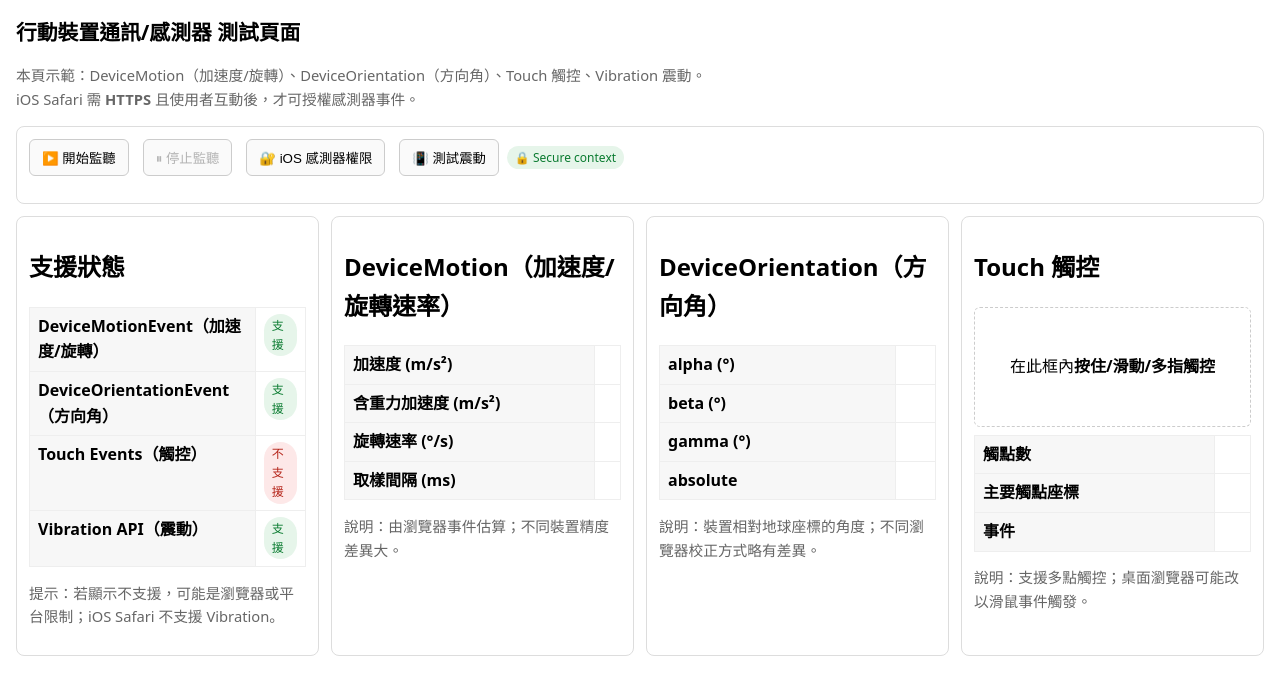
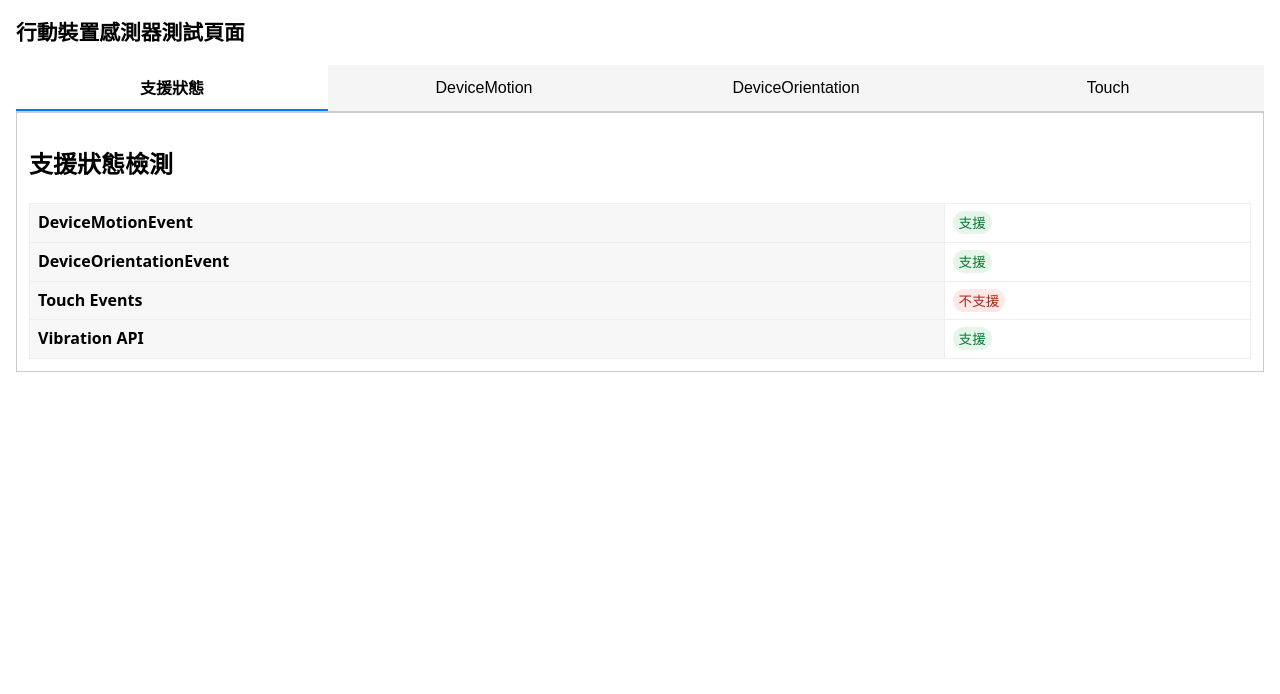
Before and after one commit to baricebard/test_pages, a plain HTML site: page ch01002.html in a window 1280 px wide. Drawn offline with Linux system fonts and the light colour scheme.

Commit message:
Update ch01002.html
改為 tab 顯示

```diff
--- a/ch01002.html
+++ b/ch01002.html
@@ -2,243 +2,133 @@
 <html lang="zh-Hant">
 <head>
   <meta charset="utf-8" />
-  <title>行動裝置通訊/感測器 測試頁面 Demo</title>
+  <title>感測器測試頁面 (Tabs)</title>
   <meta name="viewport" content="width=device-width, initial-scale=1" />
   <style>
-    * { box-sizing: border-box; }
-    body { font-family: system-ui, -apple-system, Segoe UI, Roboto, Arial, "Noto Sans TC", "PingFang TC", sans-serif; margin: 16px; line-height: 1.6; }
-    h1 { font-size: 1.3rem; margin: 0 0 8px; }
-    .grid { display: grid; grid-template-columns: repeat(auto-fit, minmax(280px, 1fr)); gap: 12px; }
-    section { border: 1px solid #ddd; border-radius: 8px; padding: 12px; }
-    table { width: 100%; border-collapse: collapse; margin-top: 6px; }
-    th, td { border: 1px solid #eee; padding: 6px 8px; text-align: left; vertical-align: top; font-variant-numeric: tabular-nums; }
+    body { font-family: system-ui, sans-serif; margin: 16px; line-height: 1.6; }
+    h1 { font-size: 1.3rem; margin-bottom: 8px; }
+    .tabs { display: flex; border-bottom: 2px solid #ccc; margin-top: 16px; }
+    .tab-btn {
+      flex: 1; padding: 10px; cursor: pointer; text-align: center;
+      border: none; background: #f5f5f5; font-size: 1rem;
+    }
+    .tab-btn.active { background: #fff; border-bottom: 2px solid #007bff; font-weight: bold; }
+    .tab-content { display: none; padding: 12px; border: 1px solid #ccc; border-top: none; }
+    .tab-content.active { display: block; }
+    table { width: 100%; border-collapse: collapse; margin-top: 8px; }
+    th, td { border: 1px solid #eee; padding: 6px 8px; text-align: left; font-variant-numeric: tabular-nums; }
     th { background: #f7f7f7; }
-    .badge { display: inline-block; padding: 2px 8px; border-radius: 999px; font-size: 12px; }
+    .badge { padding: 2px 6px; border-radius: 999px; font-size: 0.85em; }
     .ok { background: #e6f5ea; color: #0a7b30; }
     .no { background: #fde8e8; color: #b42318; }
     .warn { background: #fff6e6; color: #8a5800; }
-    .btn { cursor: pointer; padding: 8px 12px; border-radius: 6px; border: 1px solid #ccc; background: #fafafa; }
-    .btn + .btn { margin-left: 6px; }
-    .muted { color: #666; font-size: 0.92em; }
-    .mono { font-family: ui-monospace, SFMono-Regular, Menlo, Consolas, "Liberation Mono", monospace; }
-    .live { font-weight: 600; }
-    .flex { display: flex; align-items: center; gap: 8px; flex-wrap: wrap; }
-    .small { font-size: 0.92em; }
-    .touchbox { border: 1px dashed #ccc; border-radius: 6px; min-height: 120px; display: flex; align-items: center; justify-content: center; user-select: none; }
+    .touchbox { border: 1px dashed #ccc; border-radius: 6px; min-height: 100px; display: flex; align-items: center; justify-content: center; margin-top: 10px; }
+    .btn { padding: 6px 10px; border: 1px solid #ccc; border-radius: 4px; background: #fafafa; cursor: pointer; margin: 2px; }
+    .mono { font-family: monospace; }
   </style>
 </head>
 <body>
-  <h1>行動裝置通訊/感測器 測試頁面</h1>
-  <p class="muted small">
-    本頁示範：DeviceMotion（加速度/旋轉）、DeviceOrientation（方向角）、Touch 觸控、Vibration 震動。<br>
-    iOS Safari 需 <strong>HTTPS</strong> 且使用者互動後，才可授權感測器事件。
-  </p>
+  <h1>行動裝置感測器測試頁面</h1>
+  <div class="tabs">
+    <button class="tab-btn active" data-tab="support">支援狀態</button>
+    <button class="tab-btn" data-tab="motion">DeviceMotion</button>
+    <button class="tab-btn" data-tab="orientation">DeviceOrientation</button>
+    <button class="tab-btn" data-tab="touch">Touch</button>
+  </div>
 
-  <section>
-    <div class="flex">
-      <button id="btnStart" class="btn">▶️ 開始監聽</button>
-      <button id="btnStop" class="btn" disabled>⏸ 停止監聽</button>
-      <button id="btnPerm" class="btn">🔐 iOS 感測器權限</button>
-      <button id="btnVibrate" class="btn">📳 測試震動</button>
-      <span id="secureState" class="badge"></span>
+  <div id="support" class="tab-content active">
+    <h2>支援狀態檢測</h2>
+    <table>
+      <tbody id="supportTable"></tbody>
+    </table>
   </div>
-    <p id="note" class="muted small" style="margin-top:8px;"></p>
-  </section>
 
-  <div class="grid" style="margin-top:12px;">
-    <section>
-      <h2>支援狀態</h2>
+  <div id="motion" class="tab-content">
+    <h2>DeviceMotion (加速度/旋轉)</h2>
     <table>
-        <tbody id="supportTable">
-          <!-- Filled by JS -->
-        </tbody>
+      <tr><th>加速度</th><td class="mono" id="acc"></td></tr>
+      <tr><th>含重力加速度</th><td class="mono" id="accG"></td></tr>
+      <tr><th>旋轉速率</th><td class="mono" id="rot"></td></tr>
+      <tr><th>取樣間隔</th><td class="mono" id="interval"></td></tr>
     </table>
-      <p class="muted small">提示：若顯示不支援，可能是瀏覽器或平台限制；iOS Safari 不支援 Vibration。</p>
-    </section>
+  </div>
 
-    <section>
-      <h2>DeviceMotion（加速度/旋轉速率）</h2>
+  <div id="orientation" class="tab-content">
+    <h2>DeviceOrientation (方向角)</h2>
     <table>
-        <tbody>
-          <tr><th>加速度 (m/s²)</th><td class="mono"><span class="live" id="acc"></span></td></tr>
-          <tr><th>含重力加速度 (m/s²)</th><td class="mono"><span class="live" id="accG"></span></td></tr>
-          <tr><th>旋轉速率 (°/s)</th><td class="mono"><span class="live" id="rot"></span></td></tr>
-          <tr><th>取樣間隔 (ms)</th><td class="mono"><span class="live" id="interval"></span></td></tr>
-        </tbody>
+      <tr><th>alpha</th><td class="mono" id="alpha"></td></tr>
+      <tr><th>beta</th><td class="mono" id="beta"></td></tr>
+      <tr><th>gamma</th><td class="mono" id="gamma"></td></tr>
+      <tr><th>absolute</th><td class="mono" id="absolute"></td></tr>
     </table>
-      <p class="muted small">說明：由瀏覽器事件估算；不同裝置精度差異大。</p>
-    </section>
+  </div>
 
-    <section>
-      <h2>DeviceOrientation（方向角）</h2>
+  <div id="touch" class="tab-content">
+    <h2>Touch 觸控測試</h2>
+    <div id="touchbox" class="touchbox">在此框內觸控或滑動</div>
     <table>
-        <tbody>
-          <tr><th>alpha (°)</th><td class="mono"><span class="live" id="alpha"></span></td></tr>
-          <tr><th>beta (°)</th><td class="mono"><span class="live" id="beta"></span></td></tr>
-          <tr><th>gamma (°)</th><td class="mono"><span class="live" id="gamma"></span></td></tr>
-          <tr><th>absolute</th><td class="mono"><span class="live" id="absolute"></span></td></tr>
-        </tbody>
+      <tr><th>觸點數</th><td class="mono" id="touchCount"></td></tr>
+      <tr><th>主要觸點</th><td class="mono" id="touchPos"></td></tr>
+      <tr><th>事件</th><td class="mono" id="touchEvt"></td></tr>
     </table>
-      <p class="muted small">說明：裝置相對地球座標的角度；不同瀏覽器校正方式略有差異。</p>
-    </section>
-
-    <section>
-      <h2>Touch 觸控</h2>
-      <div id="touchbox" class="touchbox">在此框內 <strong>按住/滑動/多指觸控</strong></div>
-      <table style="margin-top:8px;">
-        <tbody>
-          <tr><th>觸點數</th><td class="mono"><span class="live" id="touchCount"></span></td></tr>
-          <tr><th>主要觸點座標</th><td class="mono"><span class="live" id="touchPos"></span></td></tr>
-          <tr><th>事件</th><td class="mono"><span class="live" id="touchEvt"></span></td></tr>
-        </tbody>
-      </table>
-      <p class="muted small">說明：支援多點觸控；桌面瀏覽器可能改以滑鼠事件觸發。</p>
-    </section>
   </div>
 
   <script>
-    // --------- 工具函式 ---------
-    const $ = (id) => document.getElementById(id);
-    const fmt = (n, d=2) => (Number.isFinite(n) ? n.toFixed(d) : "—");
-    const badge = (ok, textOk="支援", textNo="不支援") =>
-      `<span class="badge ${ok ? 'ok':'no'}">${ok?textOk:textNo}</span>`;
+    // Tab 切換
+    document.querySelectorAll(".tab-btn").forEach(btn => {
+      btn.addEventListener("click", () => {
+        document.querySelectorAll(".tab-btn").forEach(b => b.classList.remove("active"));
+        document.querySelectorAll(".tab-content").forEach(c => c.classList.remove("active"));
+        btn.classList.add("active");
+        document.getElementById(btn.dataset.tab).classList.add("active");
+      });
+    });
 
-    // 安全情境（HTTPS/localhost）提示
-    const isSecure = window.isSecureContext;
-    $("secureState").className = `badge ${isSecure ? 'ok':'warn'}`;
-    $("secureState").textContent = isSecure ? "🔒 Secure context" : "⚠️ 非安全情境（iOS 可能拒絕權限）";
-
-    // --------- 支援度偵測 ---------
+    // 支援度檢查
     const support = {
       DeviceMotionEvent: 'DeviceMotionEvent' in window,
       DeviceOrientationEvent: 'DeviceOrientationEvent' in window,
       TouchEvents: 'ontouchstart' in window || navigator.maxTouchPoints > 0,
       Vibration: 'vibrate' in navigator
     };
+    const badge = (ok) => `<span class="badge ${ok?'ok':'no'}">${ok?'支援':'不支援'}</span>`;
+    document.getElementById("supportTable").innerHTML = `
+      <tr><th>DeviceMotionEvent</th><td>${badge(support.DeviceMotionEvent)}</td></tr>
+      <tr><th>DeviceOrientationEvent</th><td>${badge(support.DeviceOrientationEvent)}</td></tr>
+      <tr><th>Touch Events</th><td>${badge(support.TouchEvents)}</td></tr>
+      <tr><th>Vibration API</th><td>${badge(support.Vibration)}</td></tr>
+    `;
 
-    const supportRows = [
-      ["DeviceMotionEvent（加速度/旋轉）", support.DeviceMotionEvent],
-      ["DeviceOrientationEvent（方向角）", support.DeviceOrientationEvent],
-      ["Touch Events（觸控）", support.TouchEvents],
-      ["Vibration API（震動）", support.Vibration]
-    ].map(([label, ok]) => `<tr><th>${label}</th><td>${badge(ok)}</td></tr>`).join("");
-    $("supportTable").innerHTML = supportRows;
-
-    // --------- iOS 權限請求（需使用者點擊） ---------
-    async function requestIOSPermission() {
-      const reqs = [];
-      const DME = window.DeviceMotionEvent;
-      const DOE = window.DeviceOrientationEvent;
-
-      if (DME && typeof DME.requestPermission === "function") {
-        reqs.push(DME.requestPermission().catch(e => e));
-      }
-      if (DOE && typeof DOE.requestPermission === "function") {
-        reqs.push(DOE.requestPermission().catch(e => e));
-      }
-      if (reqs.length === 0) {
-        $("note").textContent = "此瀏覽器不需要（或不支援）顯式感測器權限請求。";
-        return;
-      }
-      try {
-        const results = await Promise.all(reqs);
-        const txt = results.map((r, i) => `授權${i+1}：${r && r.toString ? r.toString() : r}`).join(" / ");
-        $("note").textContent = "權限結果 → " + txt;
-      } catch (err) {
-        $("note").textContent = "權限請求失敗：" + err;
-      }
-    }
-
-    // --------- 事件處理（可啟動/停止） ---------
-    let running = false;
-    let lastPaint = 0;
-
-    const onMotion = (e) => {
-      // 簡單節流：~8–10Hz 更新，避免 UI 過載
-      const now = performance.now();
-      if (now - lastPaint < 100) return;
-      lastPaint = now;
-
+    // DeviceMotion
+    window.addEventListener("devicemotion", e => {
       const a = e.acceleration || {};
       const ag = e.accelerationIncludingGravity || {};
       const r = e.rotationRate || {};
-      $("acc").textContent  = `x=${fmt(a.x)} y=${fmt(a.y)} z=${fmt(a.z)}`;
-      $("accG").textContent = `x=${fmt(ag.x)} y=${fmt(ag.y)} z=${fmt(ag.z)}`;
-      $("rot").textContent  = `alpha=${fmt(r.alpha)} beta=${fmt(r.beta)} gamma=${fmt(r.gamma)}`;
-      $("interval").textContent = fmt(e.interval, 0);
-    };
+      document.getElementById("acc").textContent = `x=${a.x?.toFixed(2)} y=${a.y?.toFixed(2)} z=${a.z?.toFixed(2)}`;
+      document.getElementById("accG").textContent = `x=${ag.x?.toFixed(2)} y=${ag.y?.toFixed(2)} z=${ag.z?.toFixed(2)}`;
+      document.getElementById("rot").textContent = `alpha=${r.alpha?.toFixed(2)} beta=${r.beta?.toFixed(2)} gamma=${r.gamma?.toFixed(2)}`;
+      document.getElementById("interval").textContent = e.interval;
+    });
 
-    const onOrient = (e) => {
-      $("alpha").textContent = fmt(e.alpha);
-      $("beta").textContent  = fmt(e.beta);
-      $("gamma").textContent = fmt(e.gamma);
-      $("absolute").textContent = String(!!e.absolute);
-    };
+    // DeviceOrientation
+    window.addEventListener("deviceorientation", e => {
+      document.getElementById("alpha").textContent = e.alpha?.toFixed(2);
+      document.getElementById("beta").textContent = e.beta?.toFixed(2);
+      document.getElementById("gamma").textContent = e.gamma?.toFixed(2);
+      document.getElementById("absolute").textContent = e.absolute;
+    });
 
-    const touchBox = $("touchbox");
-    const updTouch = (type, ev) => {
-      const t = ev.touches && ev.touches[0];
-      $("touchCount").textContent = ev.touches ? ev.touches.length : 0;
-      $("touchPos").textContent = t ? `x=${fmt(t.clientX,0)} y=${fmt(t.clientY,0)}` : "—";
-      $("touchEvt").textContent = type;
-    };
-
-    const onTouchStart = (e) => { updTouch("touchstart", e); };
-    const onTouchMove  = (e) => { updTouch("touchmove", e); e.preventDefault(); };
-    const onTouchEnd   = (e) => { updTouch("touchend", e); };
-
-    function start() {
-      if (running) return;
-      running = true;
-      $("btnStart").disabled = true;
-      $("btnStop").disabled = false;
-
-      // 感測器事件
-      if (support.DeviceMotionEvent) {
-        window.addEventListener("devicemotion", onMotion, { passive: true });
+    // Touch
+    const box = document.getElementById("touchbox");
+    function showTouch(ev, type) {
+      const t = ev.touches[0];
+      document.getElementById("touchCount").textContent = ev.touches.length;
+      document.getElementById("touchPos").textContent = t ? `x=${t.clientX} y=${t.clientY}` : "—";
+      document.getElementById("touchEvt").textContent = type;
     }
-      if (support.DeviceOrientationEvent) {
-        window.addEventListener("deviceorientation", onOrient, { passive: true });
-      }
-
-      // 觸控事件
-      touchBox.addEventListener("touchstart", onTouchStart, { passive: false });
-      touchBox.addEventListener("touchmove",  onTouchMove,  { passive: false });
-      touchBox.addEventListener("touchend",   onTouchEnd,   { passive: true });
-      touchBox.addEventListener("touchcancel",onTouchEnd,   { passive: true });
-    }
-
-    function stop() {
-      if (!running) return;
-      running = false;
-      $("btnStart").disabled = false;
-      $("btnStop").disabled = true;
-
-      window.removeEventListener("devicemotion", onMotion);
-      window.removeEventListener("deviceorientation", onOrient);
-      touchBox.removeEventListener("touchstart", onTouchStart);
-      touchBox.removeEventListener("touchmove", onTouchMove);
-      touchBox.removeEventListener("touchend", onTouchEnd);
-      touchBox.removeEventListener("touchcancel", onTouchEnd);
-    }
-
-    // --------- 震動測試 ---------
-    function vibrateTest() {
-      if (!support.Vibration) {
-        alert("此瀏覽器/裝置不支援 Vibration API");
-        return;
-      }
-      // 範例：200ms 震動 → 100ms 停 → 200ms 震動
-      navigator.vibrate([200, 100, 200]);
-    }
-
-    // --------- 綁定按鈕 ---------
-    $("btnStart").addEventListener("click", start);
-    $("btnStop").addEventListener("click", stop);
-    $("btnPerm").addEventListener("click", requestIOSPermission);
-    $("btnVibrate").addEventListener("click", vibrateTest);
-
-    // 預設不自動啟動（需互動較符合 iOS 政策）；可改成自動 start()
+    box.addEventListener("touchstart", e => showTouch(e, "touchstart"), {passive:false});
+    box.addEventListener("touchmove", e => showTouch(e, "touchmove"), {passive:false});
+    box.addEventListener("touchend", e => showTouch(e, "touchend"));
   </script>
 </body>
 </html>
```
Lines whose indentation alone changed are shown as unchanged.
